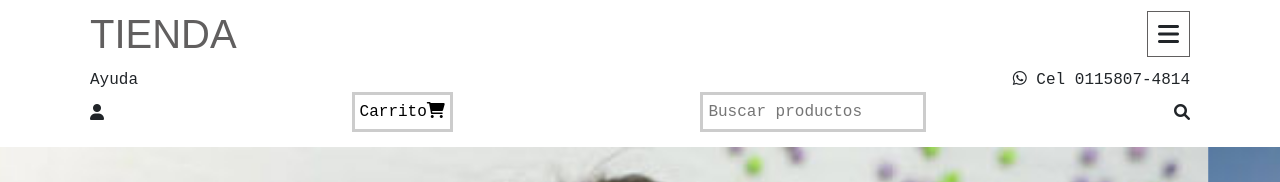
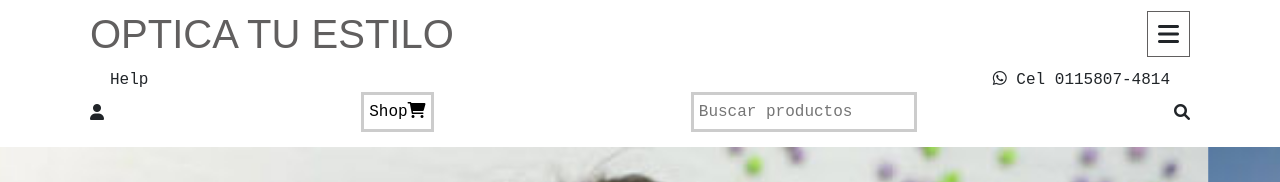
Before and after one commit to JavierValiente/CursoJS, a website: page index.html in a window 1280 px wide. Shown: the top 182 px of the page. Drawn offline with Linux system fonts and the light colour scheme.

Commit message:
Arreglito

```diff
--- a/css/estilos.css.css
+++ b/css/estilos.css.css
@@ -35,11 +35,13 @@ img {
 .main-header__container {
     display: flex;
     justify-content: space-between;
-    align-items:center
+    align-items:center;
+
 }
 
 .main-heder__txt {
     margin: 0;
+    padding: 0 20px;
 }
 .icon-menu {
     font-size: 1.5em;
@@ -143,7 +145,7 @@ img {
     bottom: -190px;
     right: -150px;
     color: white;
-    padding: 10px 30px 100px 10px;
+    padding: 10px 30px 60px 10px;
     text-align: center;
     font-weight: bold;
     transition: all 0.5s;
--- a/index.html
+++ b/index.html
@@ -5,7 +5,7 @@
     <meta charset="UTF-8" />
     <meta http-equiv="X-UA-Compatible" content="IE=edge" />
     <meta name="viewport" content="width=device-width, initial-scale=1.0" />
-    <title>Tienda Online</title>
+    <title>Optica Tu Estilo</title>
 
     <link rel="stylesheet" href="bootstrap-5.1.3-dist/css/bootstrap.css">
     <link rel="preconnect" href="https://fonts.gstatic.com" crossorigin>
@@ -18,7 +18,7 @@
     <header class="main-header">
         <div class="container container--flex">
             <div class="main-header__container">
-                <h1 class="main-heder__title">TIENDA</h1>
+                <h1 class="main-heder__title">OPTICA TU ESTILO</h1>
                 <samp class="icon-menu fa-solid fa-bars" id="btn-menu"></samp>
                 <nav class="main--nav" id="main_nav">
                     <ul class="menu">
@@ -31,12 +31,12 @@
                 </nav>
             </div>
             <div class="main-header__container">
-                <span class="main-heder__txt">Ayuda</span>
+                <span class="main-heder__txt">Help</span>
                 <p class="main-heder__txt"><i class="fa-brands fa-whatsapp"></i> Cel 0115807-4814</p>
             </div>
             <div class="main-header__container">
                 <i class="fa-solid fa-user"></i>
-                <a href="" class="main-header__btn">Carrito<i class="fa-solid fa-cart-shopping"></i></a>
+                <a href="" class="main-header__btn">Shop<i class="fa-solid fa-cart-shopping"></i></a>
                 <input type="search" class="main-header__input" placeholder="Buscar productos"><i
                     class="fa-solid fa-magnifying-glass"></i>
             </div>
```
